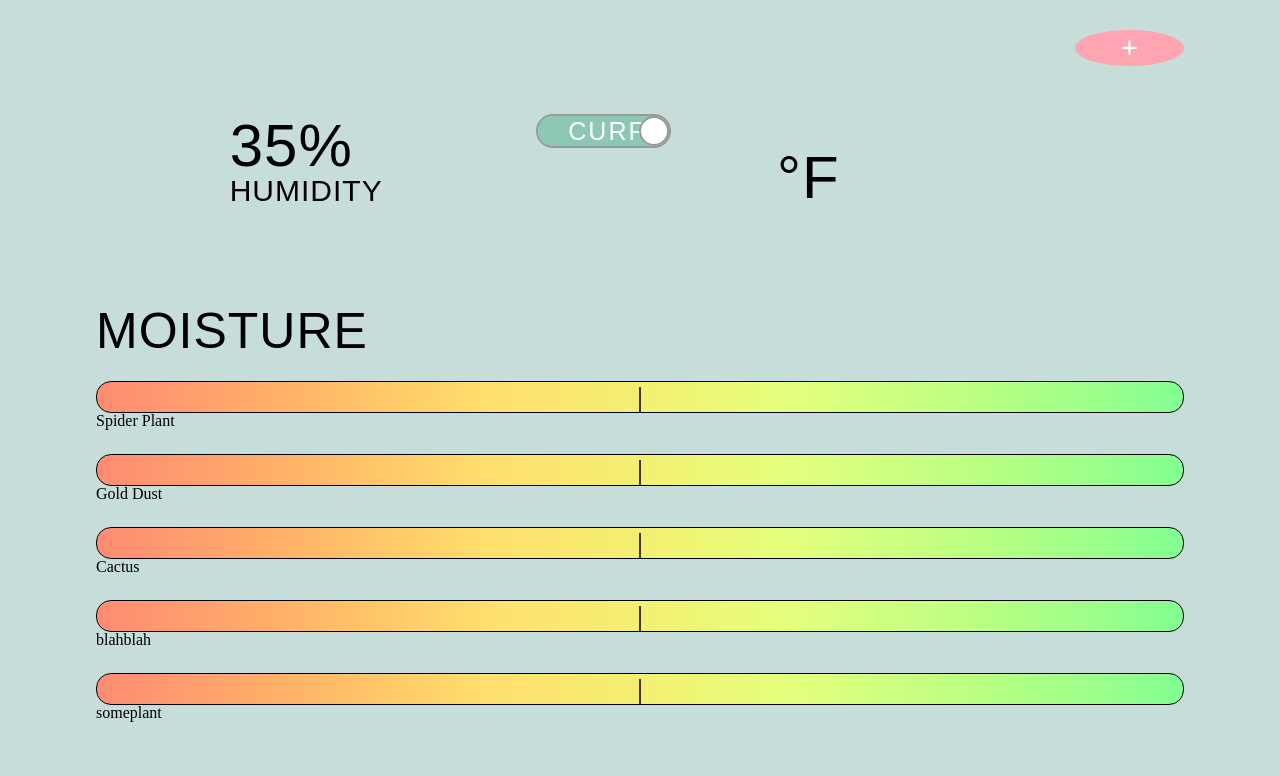
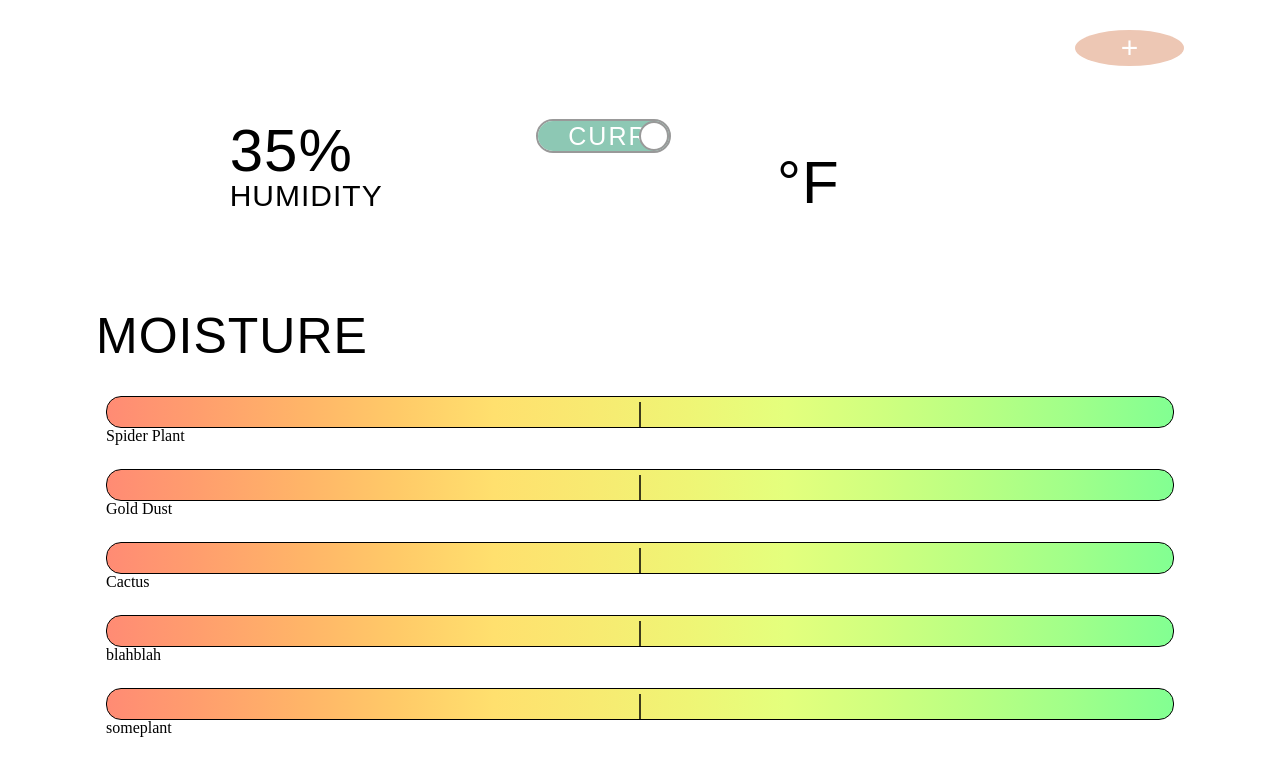
Before and after one commit to KaylinAnn/greenskeeper, a React (Create React App) app: page / in a window 1280 px wide. Shown: the top 776 px of the page. Built offline with nearby package versions, Linux system fonts and the light colour scheme; no server answers; a web font is replaced by a local one.

Commit message:
changed styling

```diff
--- a/src/App.css
+++ b/src/App.css
@@ -24,7 +24,7 @@ display: block;
 }
 body {
 line-height: 1;
-background: #C7ddda;
+background: #ffffff;
 }
 ol, ul {
 list-style: none;
--- a/src/components/dashboard/dashboard.css
+++ b/src/components/dashboard/dashboard.css
@@ -16,16 +16,20 @@
   height: 10%;
   width: 10%;
   font-size: 30px;
-  background: #ffa5b1;
+  background: #edc7b4;
   border: none;
   border-radius: 50%;
   color: white;
 }
 
 .temp-and-humidity-container{
+  margin-top: 5px;
   display: flex;
   justify-content: space-evenly;
-  align-items: center
+  align-items: center;
+  background: white;
+  /* border: solid 1px #a6c799; */
+  border-radius: 5px;
 }
 
 .temp{
@@ -58,6 +62,10 @@
 }
 
 .moisture-container{
+  padding: 10px;
+  background: rgb(255, 255, 255);
+  border-radius: 5px;
+  /* border: solid 1px #a6c799; */
   height: 100%;
   width: 85vw;
 }
--- a/src/components/dashboard/dashboard.js
+++ b/src/components/dashboard/dashboard.js
@@ -1,11 +1,13 @@
 import React, { useState, useEffect } from 'react'
 import Temp from '../temp/temp'
 import Moisture from '../moisture/moisture'
+import AddPlant from '../adminAddPlant/adminAddPlant'
 import './dashboard.css'
 
 function Dashboard() {
 
   const [humidity, setHumidity] = useState(35)
+  const [addPlantToggle, setToggle] = useState(false)
 
   // useEffect(() => {
 
@@ -15,7 +17,11 @@ function Dashboard() {
     <div className='dashboard-container'>
       <div className='dashboard'>
         <div className='add-plant-container'>
-          <button className='add-plant-button'>+</button>
+          {addPlantToggle === false ?
+            <div></div> :
+            <AddPlant />
+          }
+          <button onClick={addPlantToggle === false ? () => setToggle(true) : () => setToggle(false)} className='add-plant-button'>{addPlantToggle === false ? '+' : 'x'}</button>
         </div>
         <div className='temp-and-humidity-container'>
           <div className='humidity-container'>
--- a/src/components/temp/temps.css
+++ b/src/components/temp/temps.css
@@ -26,7 +26,7 @@
 }
 .onoffswitch-inner:after {
   content: "TODAY'S AVG";
-  padding-right: 10px;
+  padding-right: 30px;
   background-color: #EDC7B4; color: #999999;
   text-align: right;
 }
@@ -34,7 +34,7 @@
   display: block; width: 30px; margin: 2px;
   background: #FFFFFF;
   position: absolute; top: 0; bottom: 0;
-  right: 101px;
+  right: 0px;
   border: 2px solid #999999; border-radius: 20px;
   transition: all 0.3s ease-in 0s;
 }
```
